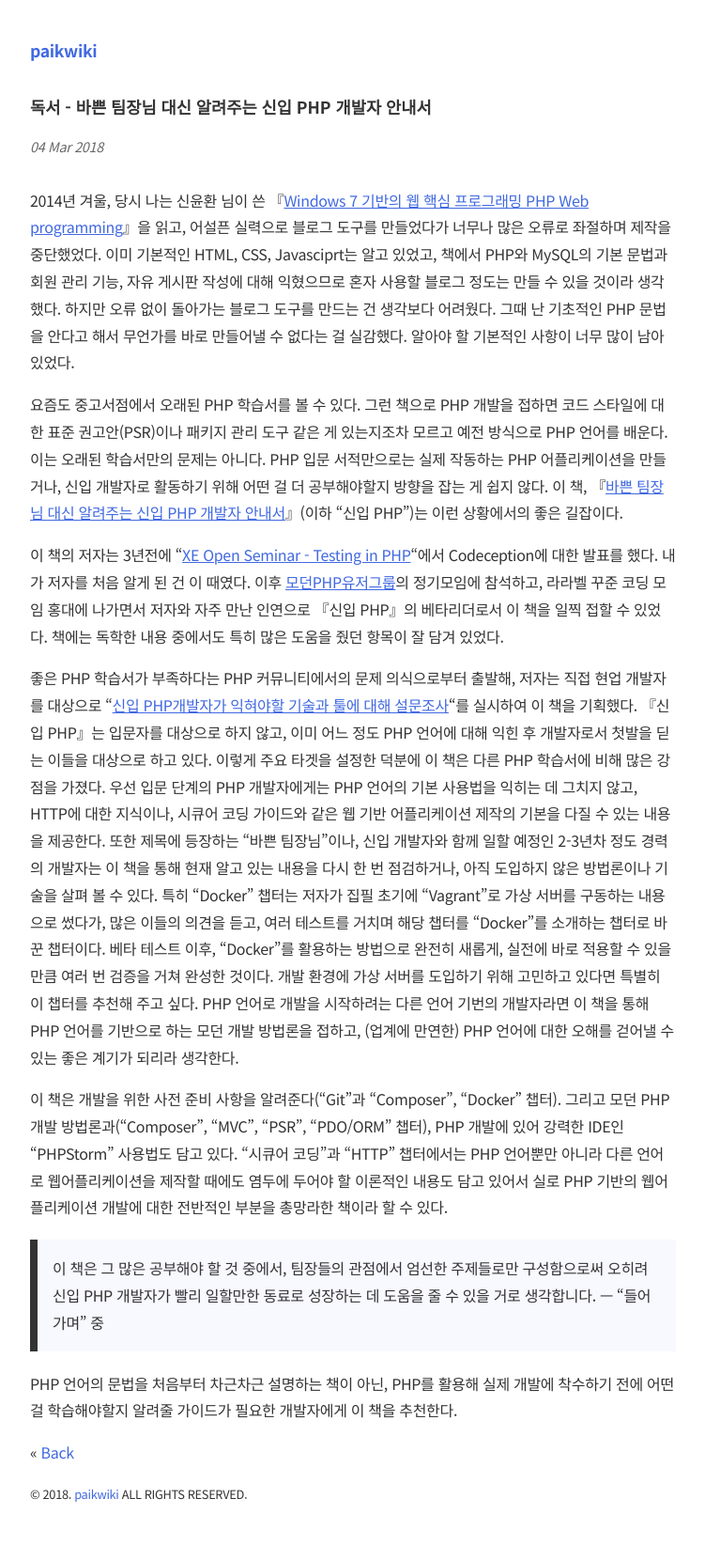
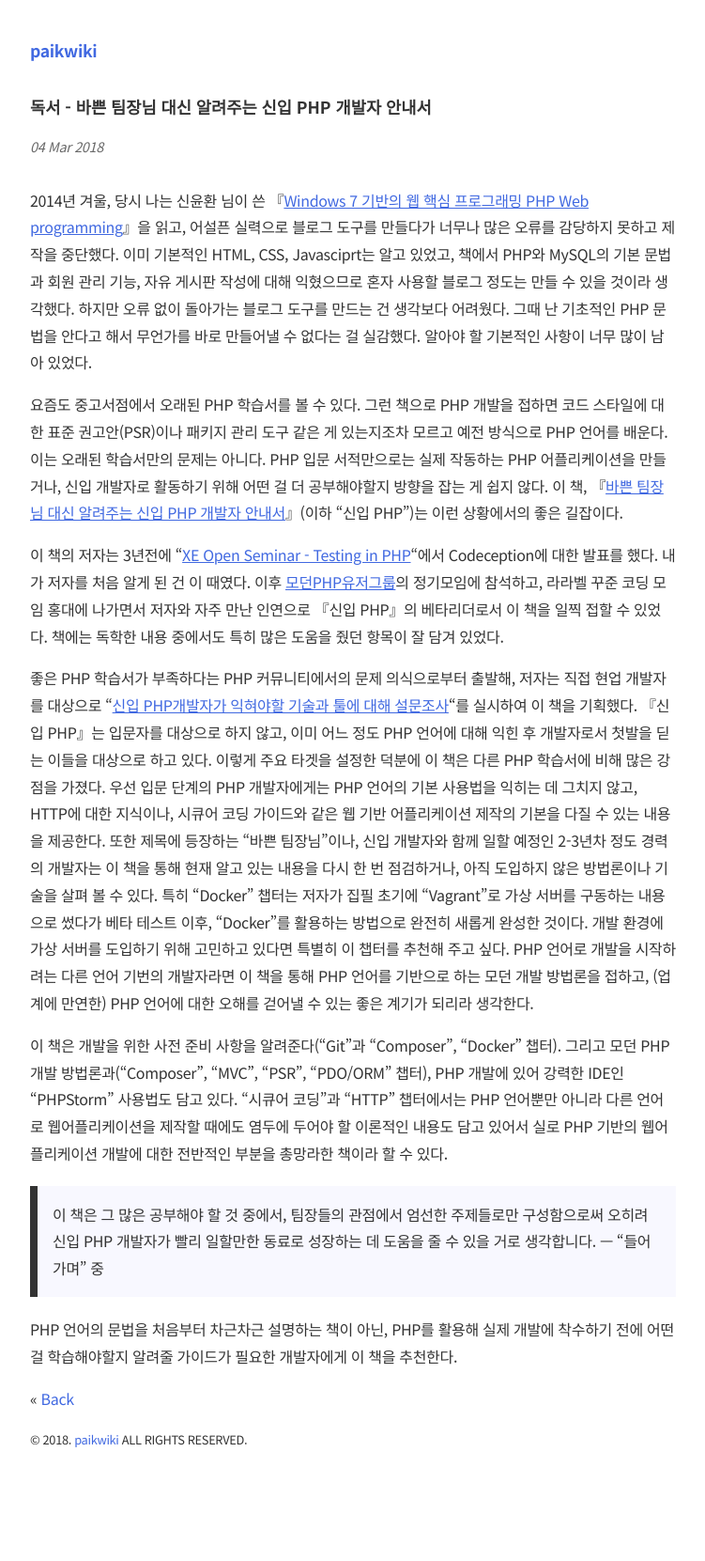
Before and after one commit to paikwiki/paikwiki.github.io, a Jekyll site: the page built from _posts/2018-03-04-PHP-for-newbie.md, in a window 1280 px wide. Shown: the whole page at 94% size, without its empty margins (264-1015 px from the left). Built offline with Jekyll 4.4.1, drawn with Linux system fonts in a browser that asks for light colours; after the commit the page ends 1603 px from its top, so only the background shows below that.

Commit message:
Fix typo

```diff
--- a/_posts/2018-03-04-PHP-for-newbie.md
+++ b/_posts/2018-03-04-PHP-for-newbie.md
@@ -4,13 +4,13 @@ title: 독서 - 바쁜 팀장님 대신 알려주는 신입 PHP 개발자 안내
 date: 2018-03-04
 ---
 
-2014년 겨울, 당시 나는 신윤환 님이 쓴 『[Windows 7 기반의 웹 핵심 프로그래밍 PHP Web programming](http://www.aladin.co.kr/shop/wproduct.aspx?ItemId=7353541)』을 읽고, 어설픈 실력으로 블로그 도구를 만들었다가 너무나 많은 오류로 좌절하며 제작을 중단했었다. 이미 기본적인 HTML, CSS, Javasciprt는 알고 있었고, 책에서 PHP와 MySQL의 기본 문법과 회원 관리 기능, 자유 게시판 작성에 대해 익혔으므로 혼자 사용할 블로그 정도는 만들 수 있을 것이라 생각했다. 하지만 오류 없이 돌아가는 블로그 도구를 만드는 건 생각보다 어려웠다. 그때 난 기초적인 PHP 문법을 안다고 해서 무언가를 바로 만들어낼 수 없다는 걸 실감했다. 알아야 할 기본적인 사항이 너무 많이 남아 있었다.
+2014년 겨울, 당시 나는 신윤환 님이 쓴 『[Windows 7 기반의 웹 핵심 프로그래밍 PHP Web programming](http://www.aladin.co.kr/shop/wproduct.aspx?ItemId=7353541)』을 읽고, 어설픈 실력으로 블로그 도구를 만들다가 너무나 많은 오류를 감당하지 못하고 제작을 중단했다. 이미 기본적인 HTML, CSS, Javasciprt는 알고 있었고, 책에서 PHP와 MySQL의 기본 문법과 회원 관리 기능, 자유 게시판 작성에 대해 익혔으므로 혼자 사용할 블로그 정도는 만들 수 있을 것이라 생각했다. 하지만 오류 없이 돌아가는 블로그 도구를 만드는 건 생각보다 어려웠다. 그때 난 기초적인 PHP 문법을 안다고 해서 무언가를 바로 만들어낼 수 없다는 걸 실감했다. 알아야 할 기본적인 사항이 너무 많이 남아 있었다.
 
 요즘도 중고서점에서 오래된 PHP 학습서를 볼 수 있다. 그런 책으로 PHP 개발을 접하면 코드 스타일에 대한 표준 권고안(PSR)이나 패키지 관리 도구 같은 게 있는지조차 모르고 예전 방식으로 PHP 언어를 배운다. 이는 오래된 학습서만의 문제는 아니다. PHP 입문 서적만으로는 실제 작동하는 PHP 어플리케이션을 만들거나, 신입 개발자로 활동하기 위해 어떤 걸 더 공부해야할지 방향을 잡는 게 쉽지 않다. 이 책, 『[바쁜 팀장님 대신 알려주는 신입 PHP 개발자 안내서](https://uptodatebookspub.com/books/9791196276607)』(이하 "신입 PHP")는 이런 상황에서의 좋은 길잡이다.
 
 이 책의 저자는 3년전에 "[XE Open Seminar - Testing in PHP](https://www.xpressengine.com/index.php?mid=devlog&category=22686230&document_srl=22972401)"에서 Codeception에 대한 발표를 했다. 내가 저자를 처음 알게 된 건 이 때였다. 이후 [모던PHP유저그룹](https://www.facebook.com/groups/655071604594451/)의 정기모임에 참석하고, 라라벨 꾸준 코딩 모임 홍대에 나가면서 저자와 자주 만난 인연으로 『신입 PHP』의 베타리더로서 이 책을 일찍 접할 수 있었다. 책에는 독학한 내용 중에서도 특히 많은 도움을 줬던 항목이 잘 담겨 있었다.
 
-좋은 PHP 학습서가 부족하다는 PHP 커뮤니티에서의 문제 의식으로부터 출발해, 저자는 직접 현업 개발자를 대상으로 "[신입 PHP개발자가 익혀야할 기술과 툴에 대해 설문조사](http://leehyunseok.com/?p=2764)"를 실시하여 이 책을 기획했다. 『신입 PHP』는 입문자를 대상으로 하지 않고, 이미 어느 정도 PHP 언어에 대해 익힌 후 개발자로서 첫발을 딛는 이들을 대상으로 하고 있다. 이렇게 주요 타겟을 설정한 덕분에 이 책은 다른 PHP 학습서에 비해 많은 강점을 가졌다. 우선 입문 단계의 PHP 개발자에게는 PHP 언어의 기본 사용법을 익히는 데 그치지 않고, HTTP에 대한 지식이나, 시큐어 코딩 가이드와 같은 웹 기반 어플리케이션 제작의 기본을 다질 수 있는 내용을 제공한다. 또한 제목에 등장하는 "바쁜 팀장님"이나, 신입 개발자와 함께 일할 예정인 2-3년차 정도 경력의 개발자는 이 책을 통해 현재 알고 있는 내용을 다시 한 번 점검하거나, 아직 도입하지 않은 방법론이나 기술을 살펴 볼 수 있다. 특히 "Docker" 챕터는 저자가 집필 초기에 "Vagrant"로 가상 서버를 구동하는 내용으로 썼다가, 많은 이들의 의견을 듣고, 여러 테스트를 거치며 해당 챕터를 "Docker"를 소개하는 챕터로 바꾼 챕터이다. 베타 테스트 이후, "Docker"를 활용하는 방법으로 완전히 새롭게, 실전에 바로 적용할 수 있을만큼 여러 번 검증을 거쳐 완성한 것이다. 개발 환경에 가상 서버를 도입하기 위해 고민하고 있다면 특별히 이 챕터를 추천해 주고 싶다. PHP 언어로 개발을 시작하려는 다른 언어 기번의 개발자라면 이 책을 통해 PHP 언어를 기반으로 하는 모던 개발 방법론을 접하고, (업계에 만연한) PHP 언어에 대한 오해를 걷어낼 수 있는 좋은 계기가 되리라 생각한다.
+좋은 PHP 학습서가 부족하다는 PHP 커뮤니티에서의 문제 의식으로부터 출발해, 저자는 직접 현업 개발자를 대상으로 "[신입 PHP개발자가 익혀야할 기술과 툴에 대해 설문조사](http://leehyunseok.com/?p=2764)"를 실시하여 이 책을 기획했다. 『신입 PHP』는 입문자를 대상으로 하지 않고, 이미 어느 정도 PHP 언어에 대해 익힌 후 개발자로서 첫발을 딛는 이들을 대상으로 하고 있다. 이렇게 주요 타겟을 설정한 덕분에 이 책은 다른 PHP 학습서에 비해 많은 강점을 가졌다. 우선 입문 단계의 PHP 개발자에게는 PHP 언어의 기본 사용법을 익히는 데 그치지 않고, HTTP에 대한 지식이나, 시큐어 코딩 가이드와 같은 웹 기반 어플리케이션 제작의 기본을 다질 수 있는 내용을 제공한다. 또한 제목에 등장하는 "바쁜 팀장님"이나, 신입 개발자와 함께 일할 예정인 2-3년차 정도 경력의 개발자는 이 책을 통해 현재 알고 있는 내용을 다시 한 번 점검하거나, 아직 도입하지 않은 방법론이나 기술을 살펴 볼 수 있다. 특히 "Docker" 챕터는 저자가 집필 초기에 "Vagrant"로 가상 서버를 구동하는 내용으로 썼다가 베타 테스트 이후, "Docker"를 활용하는 방법으로 완전히 새롭게 완성한 것이다. 개발 환경에 가상 서버를 도입하기 위해 고민하고 있다면 특별히 이 챕터를 추천해 주고 싶다. PHP 언어로 개발을 시작하려는 다른 언어 기번의 개발자라면 이 책을 통해 PHP 언어를 기반으로 하는 모던 개발 방법론을 접하고, (업계에 만연한) PHP 언어에 대한 오해를 걷어낼 수 있는 좋은 계기가 되리라 생각한다.
 
 이 책은 개발을 위한 사전 준비 사항을 알려준다("Git"과 "Composer", "Docker" 챕터). 그리고 모던 PHP 개발 방법론과("Composer", "MVC", "PSR", "PDO/ORM" 챕터), PHP 개발에 있어 강력한 IDE인 "PHPStorm" 사용법도 담고 있다. "시큐어 코딩"과 "HTTP" 챕터에서는 PHP 언어뿐만 아니라 다른 언어로 웹어플리케이션을 제작할 때에도 염두에 두어야 할 이론적인 내용도 담고 있어서 실로 PHP 기반의 웹어플리케이션 개발에 대한 전반적인 부분을 총망라한 책이라 할 수 있다.
 
```
